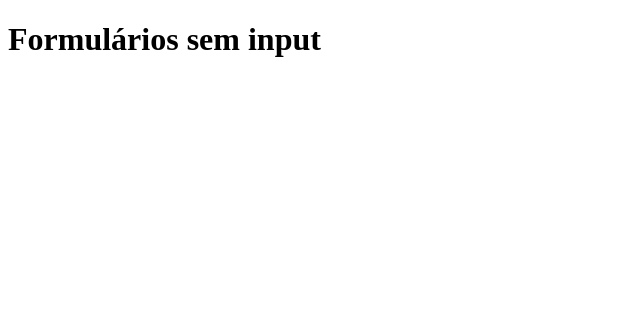
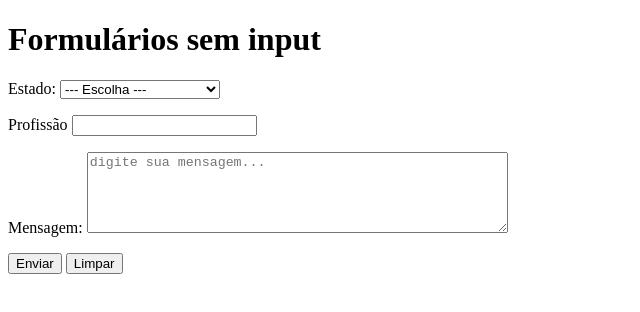
Before and after one commit to JoaoLonguinho/Modulo-03, a plain HTML site: page Ex025/form007.html in a window 1280 px wide. Shown: the whole page, without its empty margins (0-640 px from the left). Drawn offline with Linux system fonts and the light colour scheme.

Commit message:
configuração form007

```diff
--- a/Ex025/form007.html
+++ b/Ex025/form007.html
@@ -9,5 +9,42 @@
 <body>
     <h1>Formulários sem input</h1>
 
+    <form action="post"> <!--Se possuir textarea, colocar metodo post também!-->
+        <p>
+            <label for="iest">Estado:</label>
+            <select name="estado" id="iest">
+                <option value="" selected>--- Escolha ---</option>
+                <optgroup label="Região Sudeste">
+                    <option value="SP">São Paulo</option>
+                    <option value="RJ">Rio de Janeiro</option>
+                    <option value="Minas Gerais">Minas Gerais</option>
+                </optgroup>
+                <optgroup label="Região Nordeste">
+                    <option value="MA">Maranhão</option>
+                    <option value="PE">Pernambuco</option>
+                    <option value="RN">Rio Grande do Norte</option>
+                </optgroup>
+
+            </select>
+        </p>
+        <p>
+            <label for="iprof">Profissão</label>
+            <input type="text" name="prof" id="iprof" list="lstprof">
+            <datalist id="lstprof">
+                <option value="adm">Administrador</option>
+                <option value="cont">Contador</option>
+                <option value="dev">Desenvolvedor</option>
+                <option value="prof">Professor</option>
+            </datalist>
+        </p>
+        <p>
+            <label for="imsg">Mensagem:</label>
+            <textarea name="msg" id="imsg" cols="50" rows="5" placeholder="digite sua mensagem..."></textarea>
+        </p>
+        <p>
+            <input type="submit" value="Enviar">
+            <input type="reset" value="Limpar">
+        </p>
+    </form>
 </body>
 </html>
```
